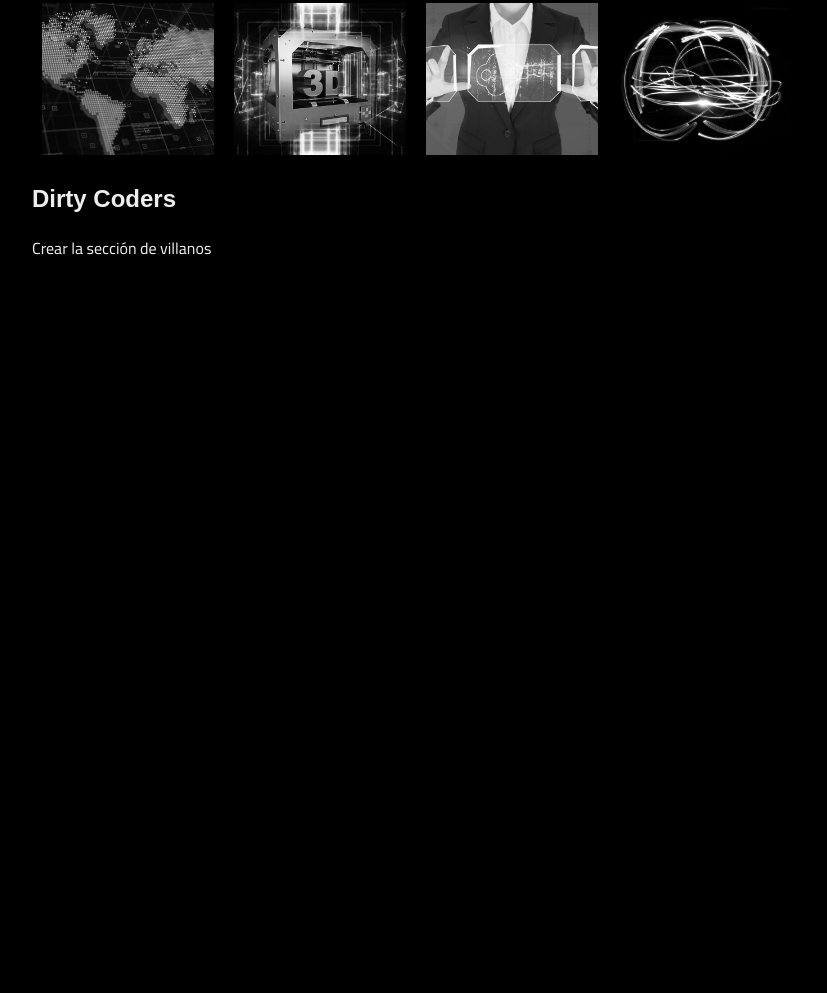
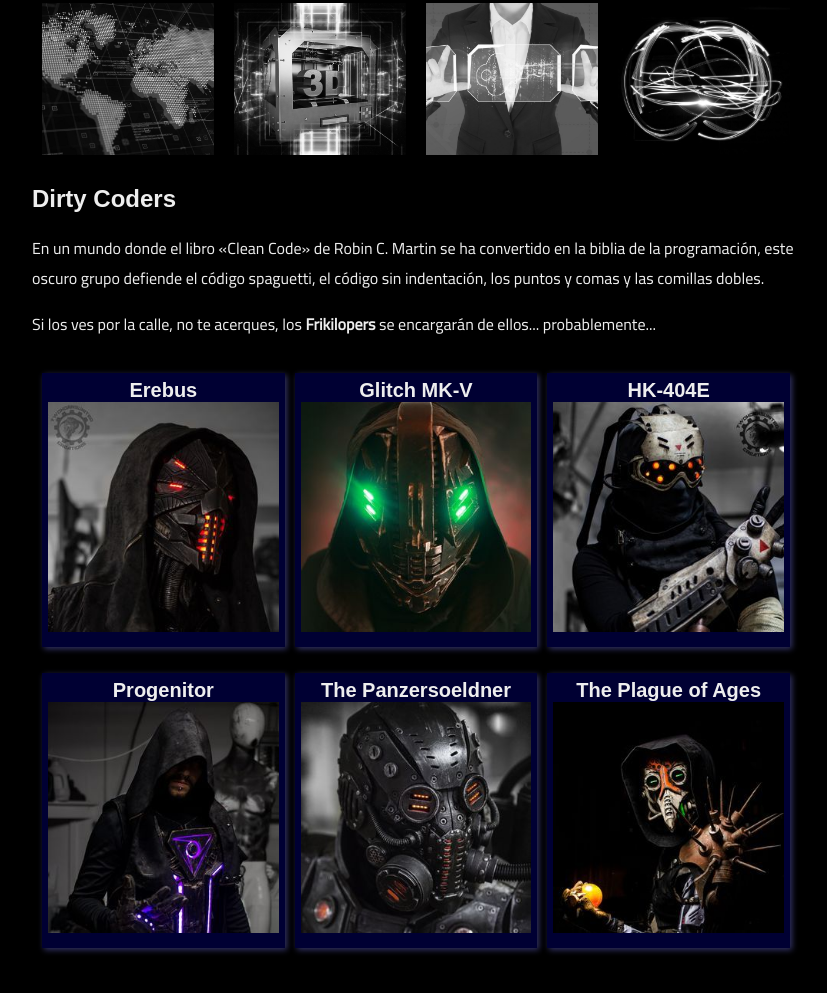
Before and after one commit to FernandoSobrino/the_frontender, a plain HTML site: page src/index.html in a window 1280 px wide. Shown: the part 2814-3807 px from the top of the page, without its empty margins (224-1051 px from the left). Before the commit the page ends 3169 px from the top, so only its background shows below. Drawn offline with Linux system fonts and the light colour scheme; a web font is replaced by a local one.

Commit message:
feat: creada la seccion dirty coders

```diff
--- /dev/null
+++ b/src/css/dirty-coders.css
@@ -0,0 +1,49 @@
+.coders-grid {
+    padding: 10px;
+}
+
+.coders-card {
+    width: 100%;
+    border: solid 1px var(--dark-color);
+    box-shadow: #336 2px 2px 6px;
+    margin: .5rem 0;
+    background-color: var(--dark-color);
+    padding: 5px;
+}
+
+.coders-card .card-title {
+    margin: 0;
+    border: 0;
+    font-size: 1.25rem;
+    text-align: center;
+    text-shadow: #003 2px 2px;
+}
+
+.card-content img {
+    width: 100%;
+}
+
+@media all and (min-width: 480px) {
+    .coders-grid {
+        display: grid;
+        grid-template-columns: repeat(2,1fr);
+        gap: 10px;
+        overflow: hidden;
+    }
+
+    .coders-card .card-title {
+        font-size: 1rem;
+    }
+}
+
+@media all and (min-width: 560px) {
+    .coders-grid {
+        grid-template-columns: repeat(3,1fr);
+    }
+}
+
+@media all and (min-width: 768px) {
+    .coders-card .card-title {
+        font-size: 1.25rem;
+    }
+}
--- a/src/index.html
+++ b/src/index.html
@@ -17,6 +17,7 @@
   <link rel="stylesheet" href="./css/descargas.css">
   <link rel="stylesheet" href="./css/forms.css">
   <link rel="stylesheet" href="./css/gallery.css">
+  <link rel="stylesheet" href="./css/dirty-coders.css">
   <link rel="stylesheet" href="./css/footer.css">
 
 </head>
@@ -206,7 +207,58 @@
 
     <section id="dirty-coders">
       <h1>Dirty Coders</h1>
-      <p>Crear la sección de villanos</p>
+      <p>
+        En un mundo donde el libro &laquo;Clean Code&raquo; de Robin C. Martin
+        se ha convertido en la biblia de la programación, este oscuro grupo
+        defiende el código spaguetti, el código sin indentación, los puntos y
+        comas y las comillas dobles.
+      </p>
+      <p>
+        Si los ves por la calle, no te acerques, los <b>Frikilopers</b>
+        se encargarán de ellos... probablemente...
+      </p>
+      <div class="coders-grid">
+        <div class="coders-card">
+          <h1 class="card-title">Erebus</h1>
+          <div class="card-content">
+            <img
+            src="./img/characters/erebus_by_twohornsunited.jpg"
+            alt="Erebus">
+          </div>
+        </div>
+        <div class="coders-card">
+          <h1 class="card-title">Glitch MK-V</h1>
+          <div class="card-content">
+            <img src="./img/characters/glitch_mk_v_by_twohornsunited.jpg" alt="Glitch MK-V">
+          </div>
+        </div>
+        <div class="coders-card">
+          <h1 class="card-title">HK-404E</h1>
+          <div class="card-content">
+            <img src="./img/characters/hk_404e_by_twohornsunited.jpg" alt="HK-404E">
+          </div>
+        </div>
+        <div class="coders-card">
+          <h1 class="card-title">Progenitor</h1>
+          <div class="card-content">
+            <img src="./img/characters/progenitor_by_twohornsunited.jpg" alt="Progenitor">
+          </div>
+        </div>
+        <div class="coders-card">
+          <h1 class="card-title">The Panzersoeldner</h1>
+          <div class="card-content">
+            <img src="./img/characters/the_panzersoeldner_by_twohornsunited.jpg" alt="The Panzersoeldner">
+          </div>
+        </div>
+        <div class="coders-card">
+          <h1 class="card-title">The Plague of Ages</h1>
+          <div class="card-content">
+            <img src="./img/characters/the_plague_of_ages_by_twohornsunited.jpg" alt="The Plague of Ages">
+          </div>
+        </div>
+
+        </div>
+
     </section>
 
     <section id="contactar">
```
Also changed, not shown: src/img/characters/erebus_by_twohornsunited.jpg (added), src/img/characters/glitch_mk_v_by_twohornsunited.jpg (added), src/img/characters/hk_404e_by_twohornsunited.jpg (added), src/img/characters/progenitor_by_twohornsunited.jpg (added), src/img/characters/the_panzersoeldner_by_twohornsunited.jpg (added), src/img/characters/the_plague_of_ages_by_twohornsunited.jpg (added).
